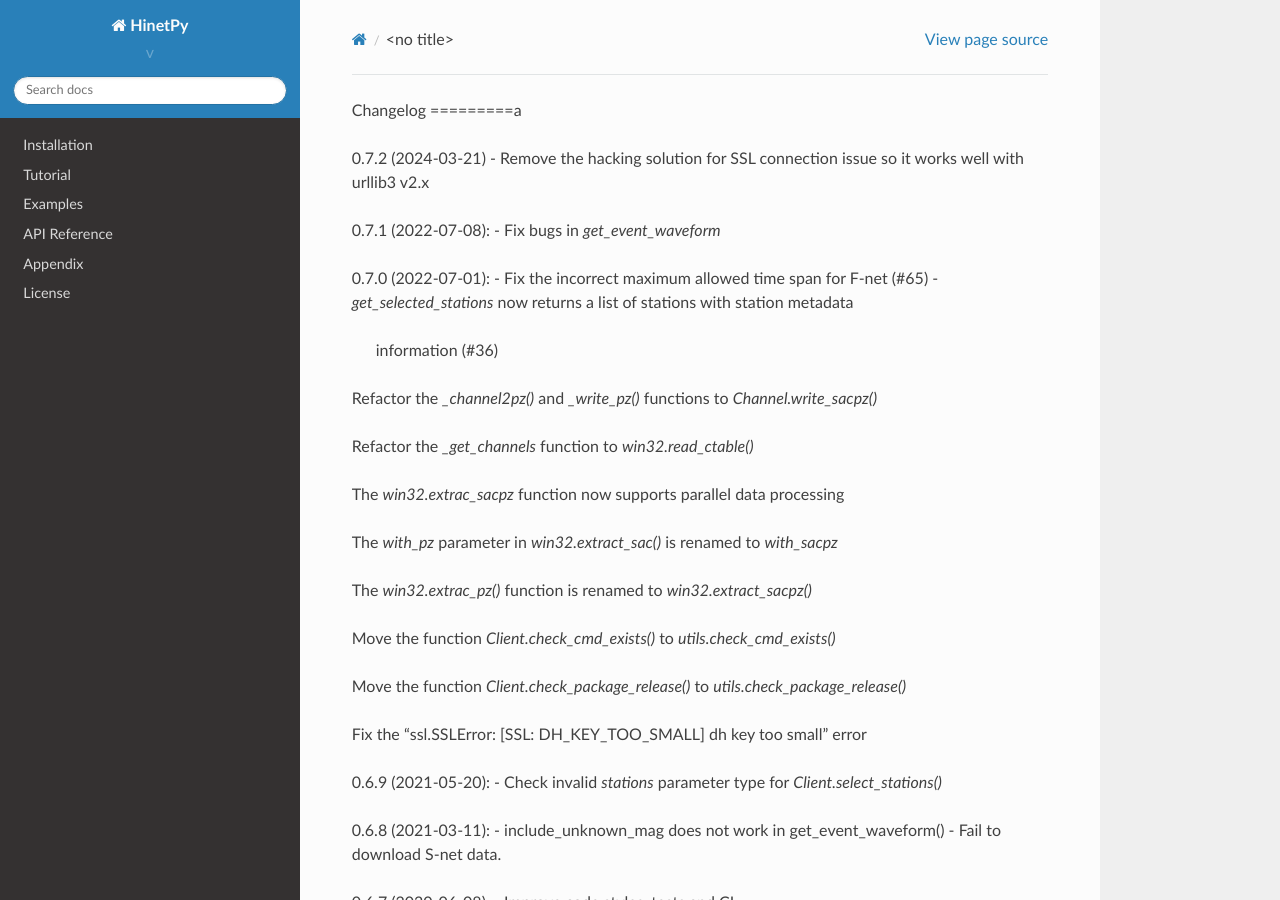
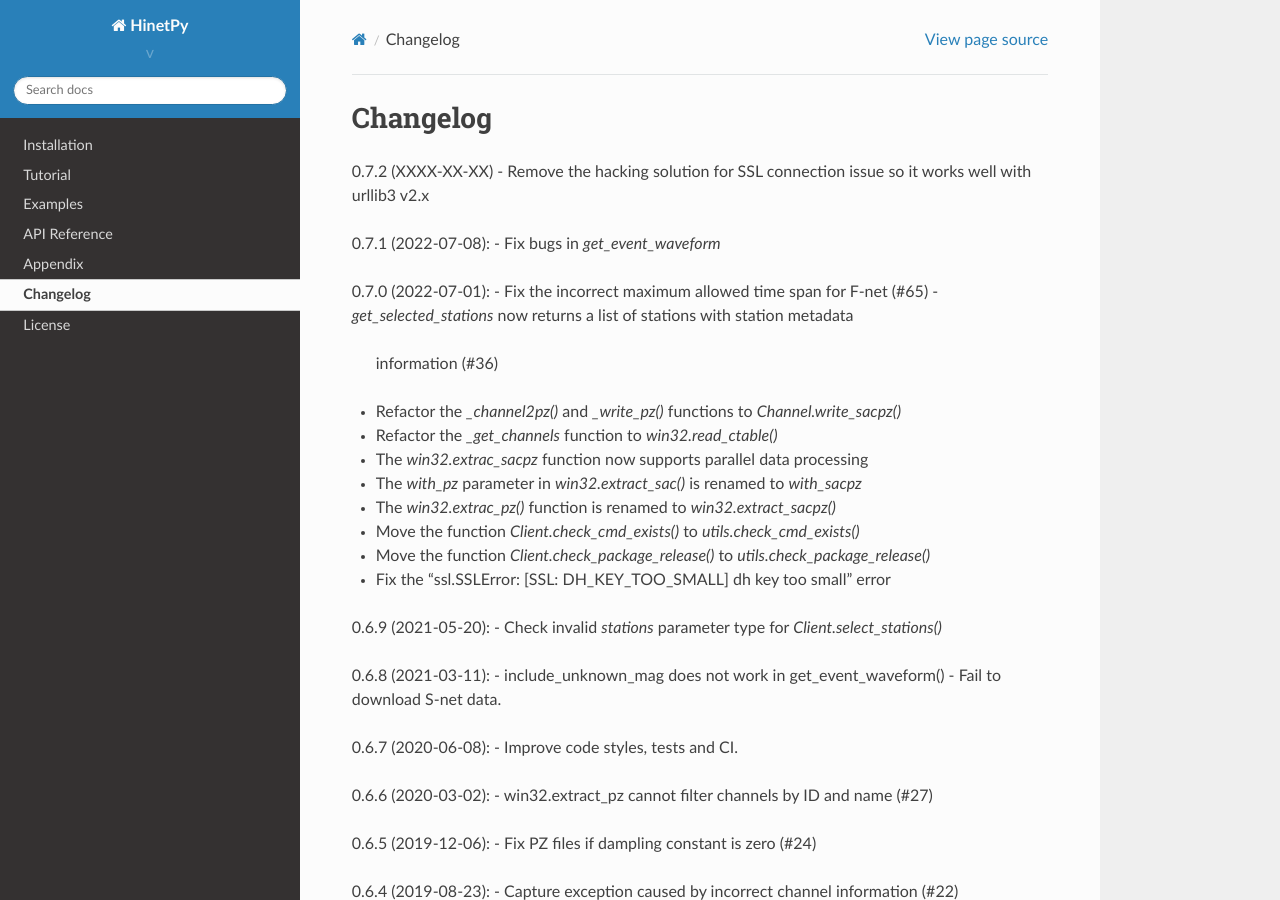
Before and after one commit to seisman/HinetPy, a Sphinx documentation site: the page built from docs/changelog.rst, in a window 1280 px wide and 900 px high. Built offline with Sphinx 7.4.7 and the Read the Docs theme 2.0.0, drawn with Linux system fonts in a browser that asks for light colours.

Commit message:
Fix a typo in changelog

```diff
--- a/docs/changelog.rst
+++ b/docs/changelog.rst
@@ -1,7 +1,7 @@
 Changelog
-=========a
+=========
 
-0.7.2 (2024-03-21)
+0.7.2 (XXXX-XX-XX)
 - Remove the hacking solution for SSL connection issue so it works well with urllib3 v2.x
 
 0.7.1 (2022-07-08):
```
